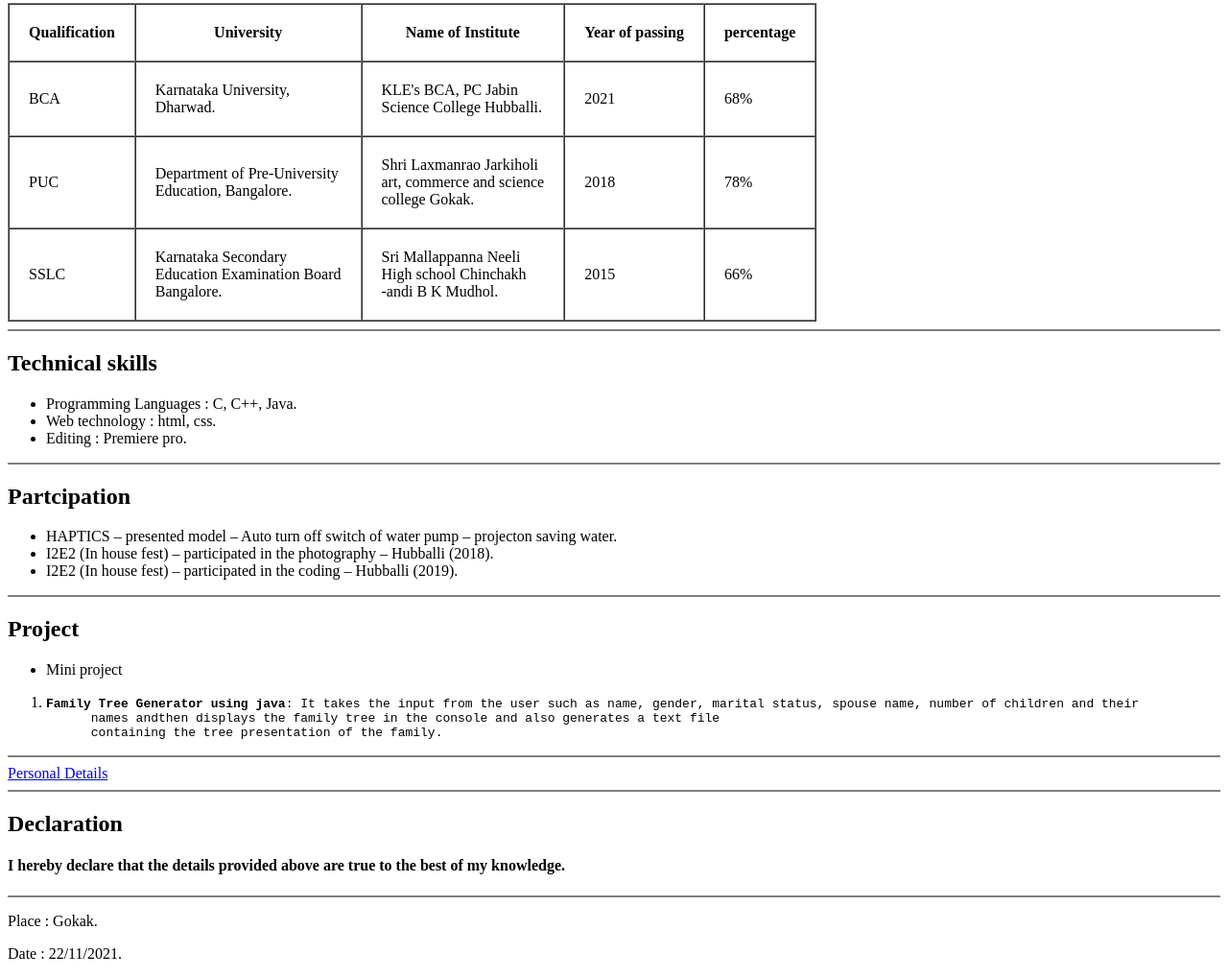
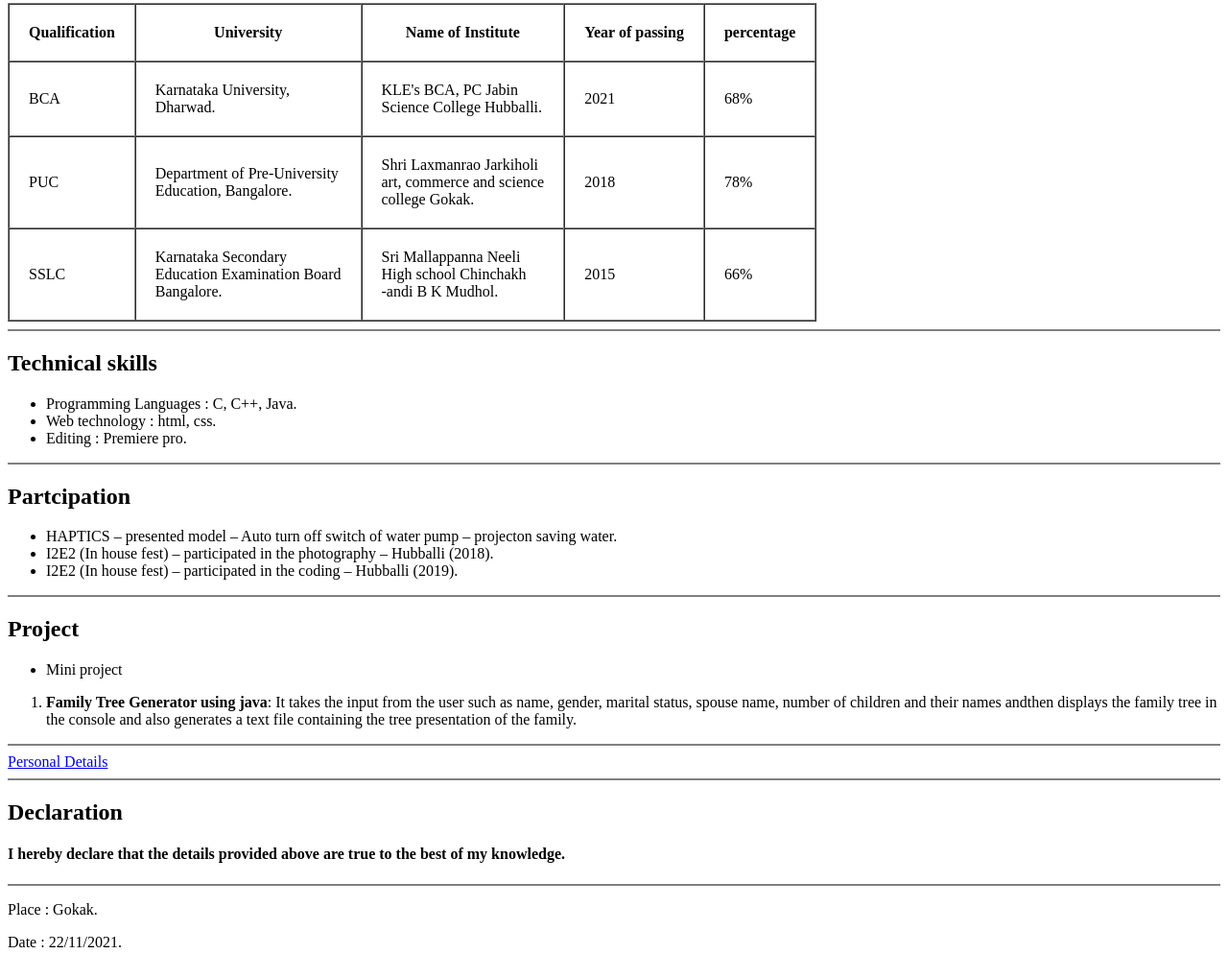
Before and after one commit to vikramratan/CV, a plain HTML site: page index.html in a window 1280 px wide. Shown: the part 354-1373 px from the top of the page at 96% size. Drawn offline with Linux system fonts and the light colour scheme.

Commit message:
Update index.html

```diff
--- a/index.html
+++ b/index.html
@@ -78,9 +78,9 @@
     <li>Mini project</li>
   </ul>
   <ol>
-    <li><pre><strong>Family Tree Generator using java</strong>: It takes the input from the user such as name, gender, marital status, spouse name, number of children and their
+    <li><p><strong>Family Tree Generator using java</strong>: It takes the input from the user such as name, gender, marital status, spouse name, number of children and their
       names andthen displays the family tree in the console and also generates a text file
-      containing the tree presentation of the family.</pre></li>
+      containing the tree presentation of the family.</p></li>
   </ol>
 
   <hr size="2" noshade>
```
